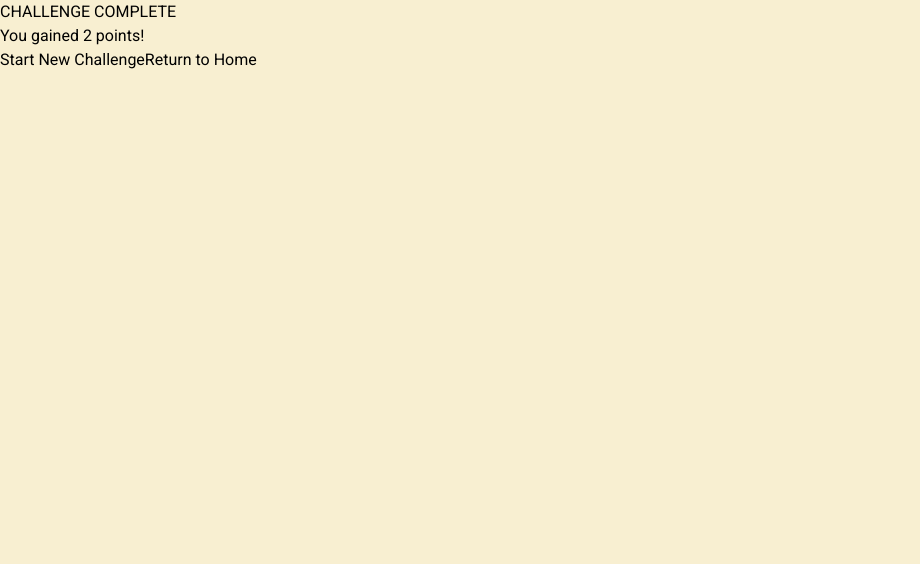
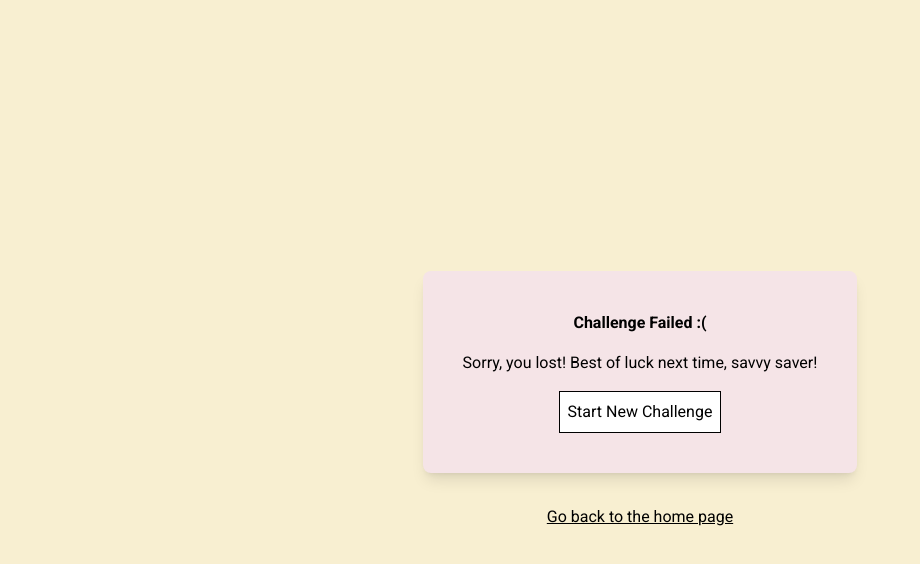
Before and after one commit to vassilyp/SavvySaver, a React (Vite) app: page /challengeResult/loss in a window 1280 px wide. Shown: the top 564 px of the page, without its empty margins (0-920 px from the left). Built offline with nearby package versions, Linux system fonts and the light colour scheme; no server answers; a web font is replaced by a local one.

Commit message:
Add transition to win and loss page from home screen based on whether challenge is complete and whether expenses are lower or equal to budget

```diff
--- a/src/pages/ChallengeResult.jsx
+++ b/src/pages/ChallengeResult.jsx
@@ -1,20 +1,61 @@
+import { useParams, Link, useNavigate } from "react-router-dom";
 
 const ChallengeResult = () => {
+  const { id } = useParams(); // Get the id from the URL
+  const navigate = useNavigate(); // Initialize the navigate function
+
+  // Array of messages for win and loss
+  const messages = [
+    {
+      status: "win",
+      title: "Challenge Complete!",
+      pointsMessage: "You gained points! You have gained 100 points!",
+      bgColor: "bg-win",
+      textColor: "text-black",
+    },
+    {
+      status: "loss",
+      title: "Challenge Failed :(",
+      pointsMessage: "Sorry, you lost! Best of luck next time, savvy saver!",
+      bgColor: "bg-loss",
+      textColor: "text-black",
+    },
+  ];
+
+  // Find the current message based on the status
+  const currentMessage = messages.find((message) => message.status === id);
+
+  // Function to handle navigation to PickChallenge
+  const handleStartNewChallenge = () => {
+    navigate("/pickChallenge");
+  };
+
   return (
-    <div>
-      <p>CHALLENGE COMPLETE</p>
-      <h1>You gained 2 points!</h1>
+    <div className="w-screen h-screen flex flex-col justify-center items-center bg-gray-100">
+      {currentMessage ? (
+        <div
+          className={`${currentMessage.bgColor} p-10 rounded-lg shadow-lg text-center`}
+        >
+          <h2 className="text-2xl font-bold">{currentMessage.title}</h2>
+          <p className="mt-4">{currentMessage.pointsMessage}</p>
+          <button
+            className="bg-white border p-2 mt-4"
+            onClick={handleStartNewChallenge} // Add the click handler
+          >
+            Start New Challenge
+          </button>
+        </div>
+      ) : (
+        <div className="bg-gray-500 text-white p-10 rounded-lg shadow-lg text-center">
+          <h2 className="text-2xl font-bold">Unknown Result</h2>
+          <p className="mt-4">The result is not recognized.</p>
+        </div>
+      )}
+      <Link to="/" className="mt-8 text-blue-500 underline">
+        Go back to the home page
+      </Link>
+    </div>
+  );
+};
 
-      <div className="menu-buttons">
-        <button>
-          Start New Challenge
-        </button>
-        <button>
-          Return to Home
-        </button>
-      </div>
-    </div>
-  )
-}
-
-export default ChallengeResult
+export default ChallengeResult;
--- a/src/pages/Home.jsx
+++ b/src/pages/Home.jsx
@@ -1,20 +1,21 @@
-import React from 'react';
-import { useNavigate } from 'react-router-dom';
+import React from "react";
+import { useNavigate } from "react-router-dom";
 
 const Home = () => {
   const navigate = useNavigate();
 
-  // Example state variables (you can replace these with your actual state or props)
-  const challengeComplete = true; // Replace with your logic
-  const targetBudget = 100; // Replace with your logic
-  const expenses = 90; // Replace with your logic
+  // Replace with data
+  const challengeComplete = true;
+  const expenses = 129;
+  const targetBudget = 100;
 
   const handleNavigate = () => {
     if (challengeComplete) {
-      if (targetBudget <= expenses) {
-        navigate('/challengeResult/win');
+      // Update this condition
+      if (expenses <= targetBudget) {
+        navigate("/challengeResult/win");
       } else {
-        navigate('/challengeResult/loss');
+        navigate("/challengeResult/loss");
       }
     }
   };
@@ -42,7 +43,6 @@ const Home = () => {
           className="w-[70%] justify-center bg-white flex shadow-md rounded-xl text-black mx-auto"
         >
           <div className="w-[80%] flex flex-col justify-center text-center mt-10 mx-auto">
-
             <div>
               <h2 className="mt-8 text-xl rakkas-medium font-bold">
                 Cut Down Food Spending To $30
--- a/tailwind.config.js
+++ b/tailwind.config.js
@@ -14,7 +14,12 @@ export default {
       accentDark: "81231E",
       neutral: "#CAB891",
       black: "#000000",
+
+      win: "#e4f5e8",
+      loss: "#f5e4e7",
+
       red: "#ff0000",
+
       yellow: "#ffff00",
       white: "#ffffff",
       lightyellow: "#fdf6c4",
```
